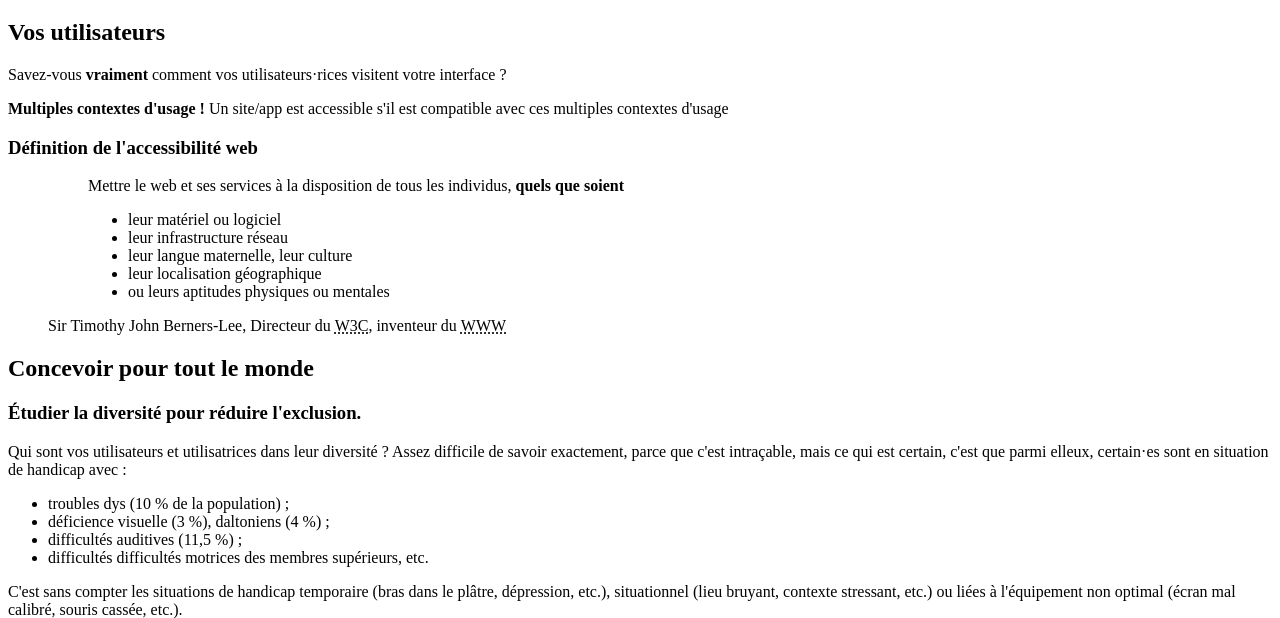
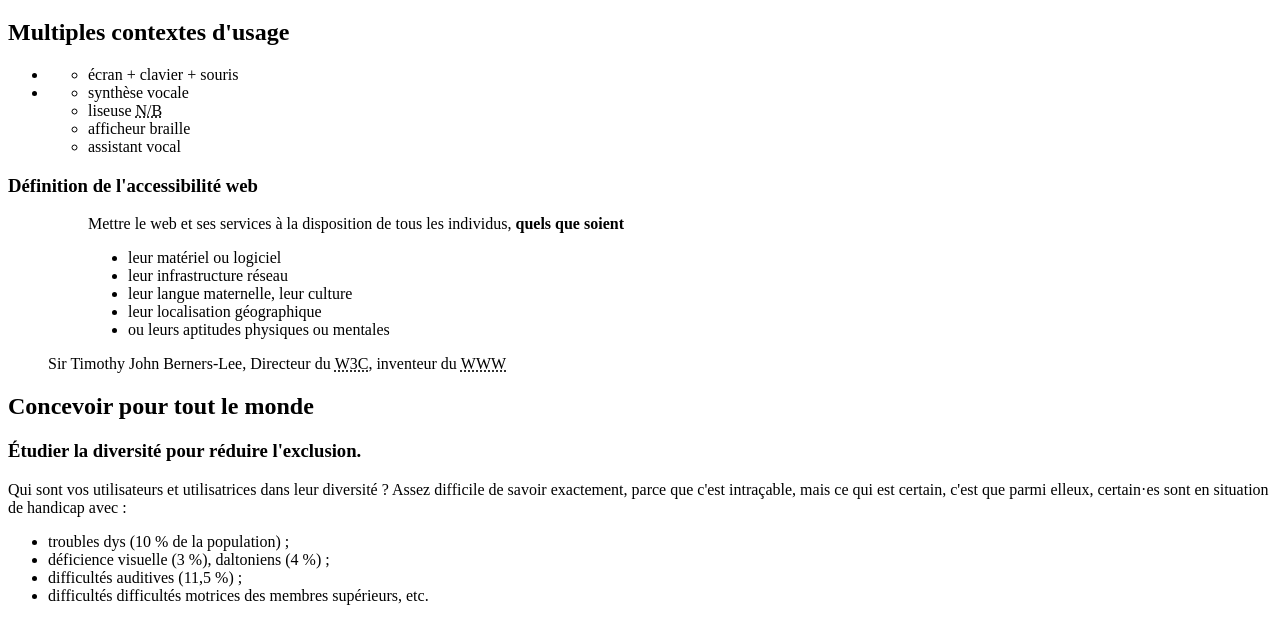
Before and after one commit to octo-technology/refcard-a11y, a plain HTML site: page index.html in a window 1280 px wide. Shown: the part 207-825 px from the top of the page. Drawn offline with Linux system fonts and the light colour scheme.

Commit message:
MàJ Multiples contextes d'usage (#4)
* MàJ Multiples contextes d'usage

* retours MR

```diff
--- a/index.html
+++ b/index.html
@@ -23,39 +23,25 @@
     <h1>Web <span lang="en"><abbr title="accessibility">a11y</abbr></span> pour tout le monde</h1>
 
 
-    <h2>Vos utilisateurs</h2>
-    <p>Savez-vous <strong>vraiment</strong> comment vos utilisateurs&middot;rices visitent votre interface ?</p>
+    <h2>Multiples contextes d'usage</h2>
 
-    <!--    <h4>Croyance</h4>-->
-    <!--    &lt;!&ndash; figcaption? pour faire le lien entre schema utilisateur-interface et diversité associé &ndash;&gt;-->
-    <!--    <p id="diversite-users">Diversité des utilisateurs & utilisatrices</p>-->
-    <!--    <ul aria-labelledby="diversite-users">-->
-    <!--        <li>Limitations visuelles, auditives, motrices...</li>-->
-    <!--        <li>Limitations permanentes, temporaires, situationnelles...</li>-->
-    <!--        <li>Plurihandicap</li>-->
-    <!--        <li>Seniors, débutants, illettrés...</li>-->
-    <!--        <li>etc.</li>-->
-    <!--    </ul>-->
-    <!--    <p id="diversite-interface">Diversité des interfaces</p>-->
-    <!--    <ul aria-labelledby="diversite-interface">-->
-    <!--        <li> Terminaux : ordi de bureau, tablette tactile, smartphone, etc. </li>-->
-    <!--        <li>Différents navigateurs : graphiques, textuels...</li>-->
-    <!--        <li>etc.</li>-->
-    <!--    </ul>-->
-
-    <!--    <h4>Réalité</h4>-->
-    <!--    &lt;!&ndash; figcaption? pour faire le lien entre schema utilisateur-interface et diversité associé &ndash;&gt;-->
-    <!--    <p id="diversite-technique">Diversité des aides techniques</p>-->
-    <!--    <ul aria-labelledby="diversite-technique">-->
-    <!--        <li>Soft : zoom, contrastes, mode lecture, synthèse vocale, etc.</li>-->
-    <!--        <li>Hard : afficheur braille, trackball, etc.</li>-->
-    <!--    </ul>-->
-    <!--    &lt;!&ndash;    prend-on le = ? &ndash;&gt;-->
-    <p>
-        <strong>Multiples contextes d'usage !</strong>
-        Un site/app est accessible s'il est compatible avec ces multiples contextes d'usage
-    </p>
-
+    <ul aria-label="Contextes d'usages">
+        <li>
+            <ul aria-label="Contextes d'usage connus">
+                <li>
+                    écran + clavier + souris
+                </li>
+            </ul>
+        </li>
+        <li>
+            <ul aria-label="Contextes d'usage méconnus">
+                <li>synthèse vocale</li>
+                <li>liseuse <abbr title="noir et blanc">N/B</abbr></li>
+                <li>afficheur braille</li>
+                <li>assistant vocal</li>
+            </ul>
+        </li>
+    </ul>
 
     <h3>Définition de l'accessibilité web</h3>
 
```
